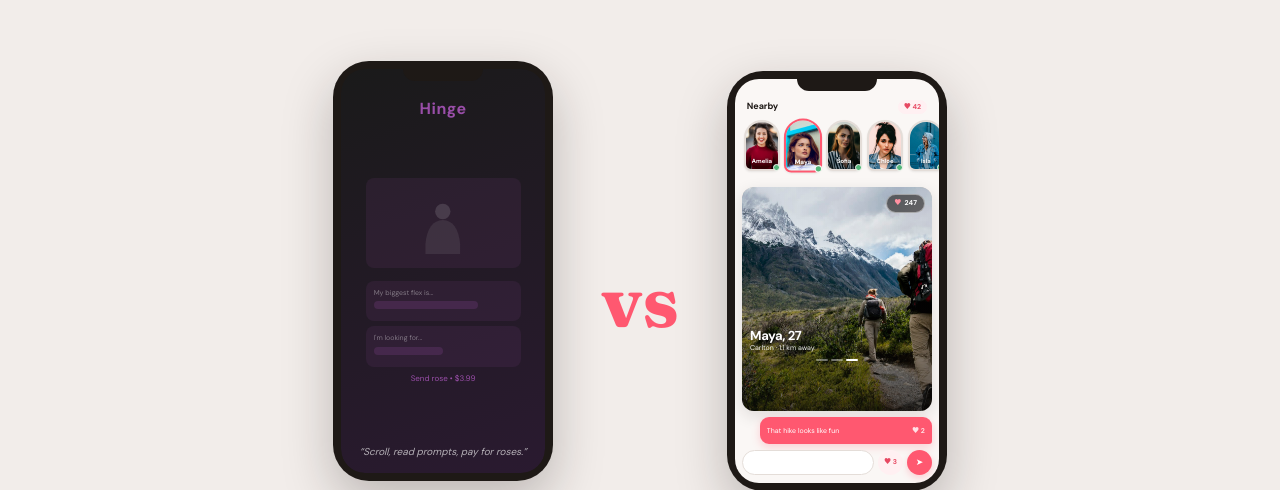
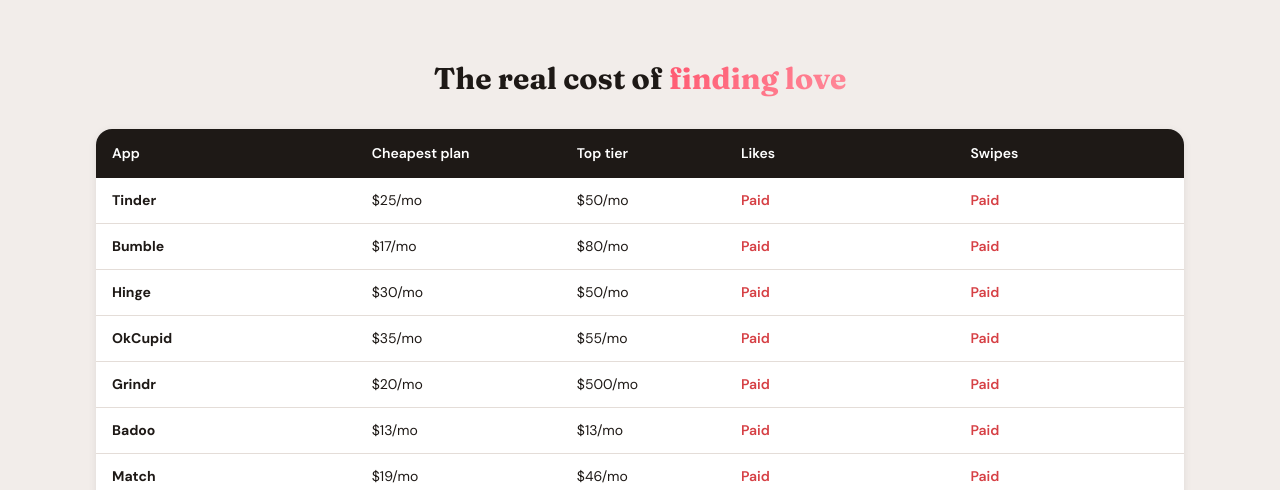
Before and after one commit to HeartFull-online/website, a website: page index.html in a window 1280 px wide. Shown: the part 2976-3466 px from the top of the page. Drawn offline with nearby package versions, Linux system fonts and the light colour scheme.

Commit message:
Remove duplicate comparison animation

```diff
--- a/index.html
+++ b/index.html
@@ -63,10 +63,6 @@
 
     <!-- Preload -->
     <link rel="preload" href="heart-logo.svg" as="image">
-
-    <!-- Swiper (deferred) -->
-    <link rel="stylesheet" href="https://cdn.jsdelivr.net/npm/swiper@11/swiper-bundle.min.css" integrity="sha384-gAPqlBuTCdtVcYt9ocMOYWrnBZ4XSL6q+4eXqwNycOr4iFczhNKtnYhF3NEXJM51" crossorigin="anonymous" media="print" onload="this.media='all'">
-    <noscript><link rel="stylesheet" href="https://cdn.jsdelivr.net/npm/swiper@11/swiper-bundle.min.css" integrity="sha384-gAPqlBuTCdtVcYt9ocMOYWrnBZ4XSL6q+4eXqwNycOr4iFczhNKtnYhF3NEXJM51" crossorigin="anonymous"></noscript>
 
     <!-- Fonts: Fraunces (display) + DM Sans (body) — matches app -->
     <link href="https://fonts.googleapis.com/css2?family=DM+Sans:wght@400;500;600;700&family=Fraunces:ital,opsz,wght@0,9..144,300..900;1,9..144,300..900&display=swap" rel="stylesheet">
@@ -808,8 +804,8 @@
                 </div>
             </div>
 
-            <!-- Phone Comparison: Them vs HeartFull -->
-            <div class="flex flex-col md:flex-row items-center justify-center gap-6 lg:gap-12 mb-16" hidden>
+            <!-- Retained only as an inert template while the hero is the sole comparison. -->
+            <template id="retired-comparison">
                 <!-- Competitor Phone (Swipeable) -->
                 <div class="flex flex-col items-center flex-shrink-0">
                     <div class="phone-compare">
@@ -1217,7 +1213,7 @@
                     </div>
                     <span class="mt-3 font-bold text-lg" style="color: var(--coral);">HeartFull</span>
                 </div>
-            </div>
+            </template>
 
             <!-- Pricing Comparison Table -->
             <div class="mb-16">
@@ -2033,10 +2029,6 @@
             font-size: 11px; color: #bbb;
         }
 
-        /* Swiper overrides */
-        #competitor-swiper .swiper-wrapper { height: 100%; }
-        #competitor-swiper .swiper-slide { height: 100%; }
-
         /* Person silhouette for competitor mockup photos */
         .mockup-photo { position: relative; }
         .mockup-photo::after {
@@ -2763,40 +2755,6 @@
     </style>
 
     <script>
-        // Swiper init (lazy — only when visible)
-        function initSwiper() {
-            if (typeof Swiper === 'undefined') return setTimeout(initSwiper, 200);
-            var el = document.querySelector('#competitor-swiper');
-            if (!el) return;
-            var observer = new IntersectionObserver(function(entries) {
-                if (entries[0].isIntersecting) {
-                    var label = document.getElementById('competitor-label');
-                    new Swiper('#competitor-swiper', {
-                        slidesPerView: 1,
-                        loop: true,
-                        autoplay: { delay: 2500, disableOnInteraction: false },
-                        effect: 'fade',
-                        fadeEffect: { crossFade: true },
-                        on: {
-                            slideChange: function () {
-                                var slide = this.slides[this.activeIndex];
-                                if (slide && label) {
-                                    label.style.opacity = '0';
-                                    setTimeout(function() {
-                                        label.textContent = slide.getAttribute('data-label') || '';
-                                        label.style.opacity = '1';
-                                    }, 150);
-                                }
-                            }
-                        }
-                    });
-                    observer.disconnect();
-                }
-            }, { threshold: 0.1 });
-            observer.observe(el);
-        }
-        window.addEventListener('load', initSwiper);
-
         // Nav scroll effect
         const nav = document.querySelector('nav');
         function updateNav() {
@@ -2830,7 +2788,6 @@
             });
         });
     </script>
-    <script defer src="https://cdn.jsdelivr.net/npm/swiper@11/swiper-bundle.min.js"></script>
     <script defer src="/site-language-v1.js"></script>
 </body>
 </html>
```
Also changed, not shown: style.css.
